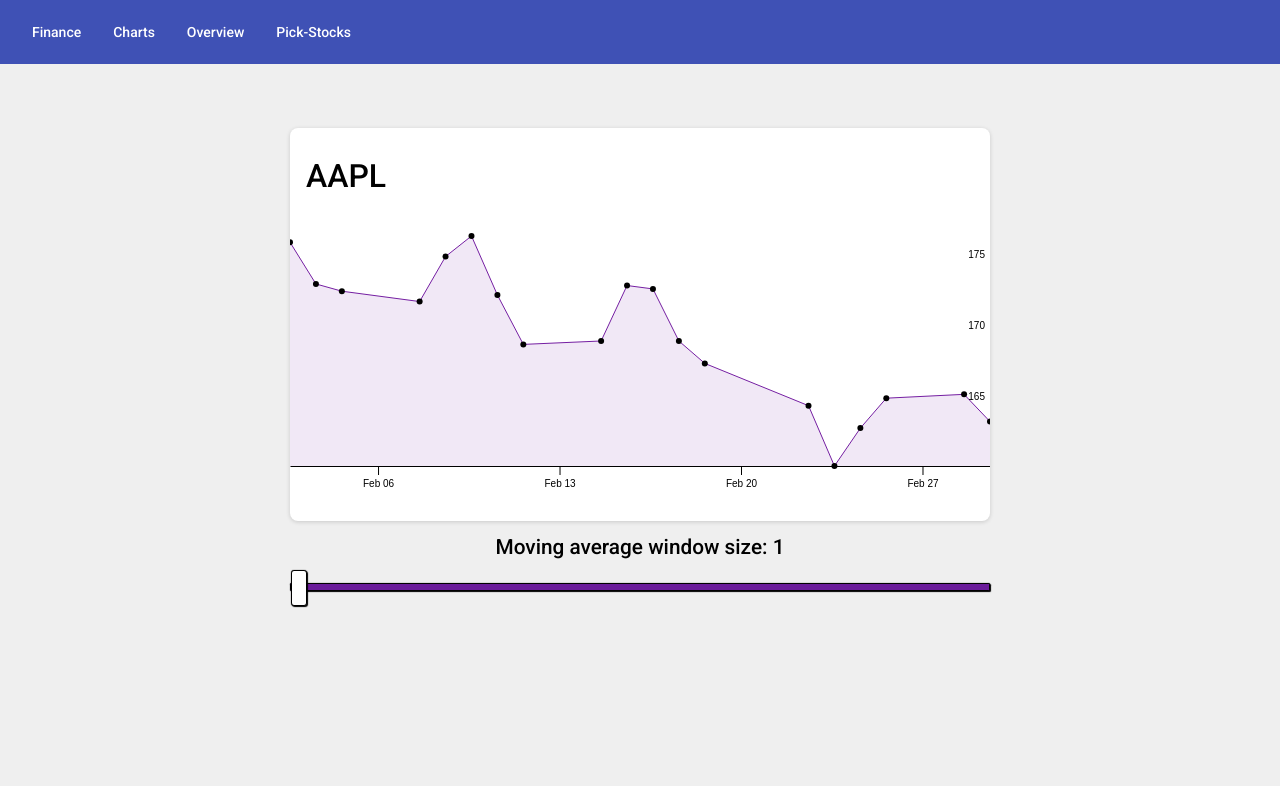
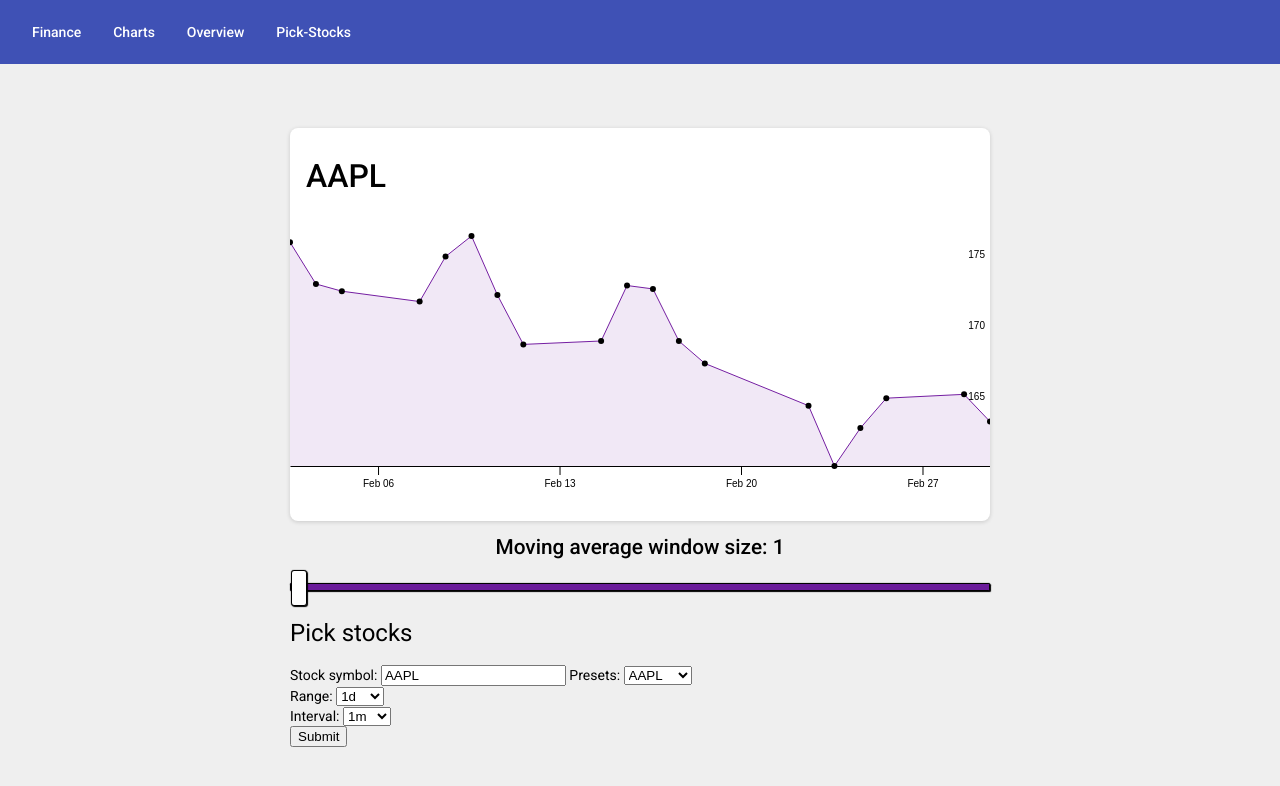
Before and after one commit to OliverPerssonB/web-finance, an Angular app in the folder finance/: page /charts in a window 1280 px wide. Shown: the top 786 px of the page. Built offline with nearby package versions, Linux system fonts and the light colour scheme.

Commit message:
Embed pick-stocks in chart page

```diff
--- a/finance/src/app/charts/charts.component.html
+++ b/finance/src/app/charts/charts.component.html
@@ -20,4 +20,5 @@
       (change)="updateData()"
     />
   </div>
+  <app-pick-stocks></app-pick-stocks>
 </main>
```
